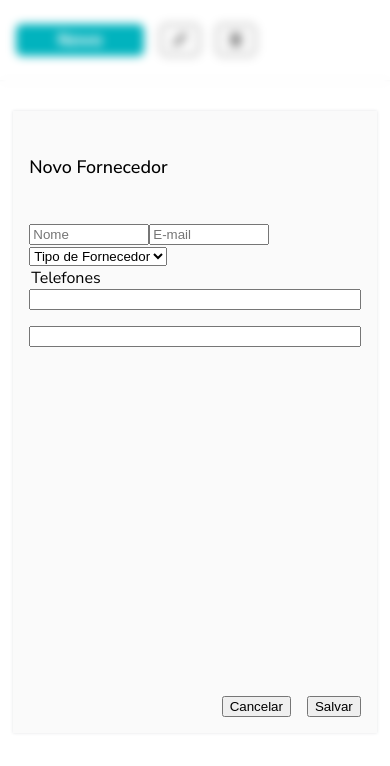
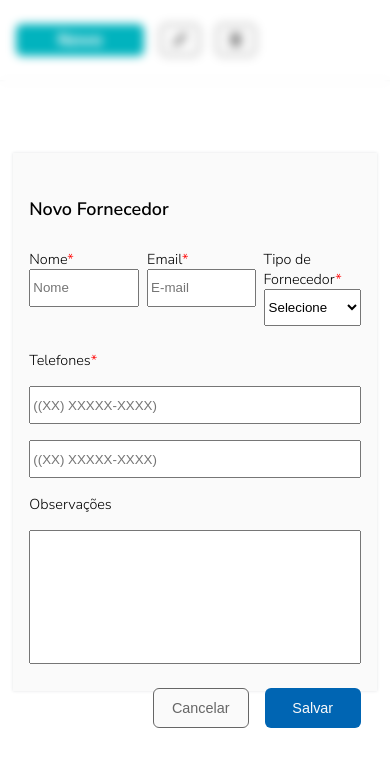
Before and after one commit to brunovdsa/CRUD-Frontend, a React (Vite) app: page / in a window 390 px wide. Both pictures are taken after a click on the button "Novo". Shown: the top 766 px of the page. Built offline with nearby package versions, Linux system fonts and the light colour scheme.

Commit message:
FEAT: Header e layout do Modal Novo Fornecedor finalizado para dispositivos mobile.

```diff
--- /dev/null
+++ b/src/components/Form/Form.scss
@@ -0,0 +1,119 @@
+@use '../../styles/abstracts/colors';
+@use '../../styles/abstracts/fonts';
+
+.title {
+  justify-content: start;
+
+  font-size: fonts.$body;
+  font-weight: fonts.$semi-bold;
+  padding: 1rem 0;
+}
+
+.form {
+  width: 100%;
+  height: 100%;
+  display: grid;
+  grid-template-rows: auto 1fr auto;
+  grid-template-columns: 100%;
+  gap: 1.5rem;
+
+  font-size: fonts.$text;
+  font-weight: fonts.$light;
+
+  fieldset {
+    border: 0;
+    padding: 0;
+    margin: 0;
+  }
+
+  input {
+    height: 2rem;
+  }
+
+  label {
+    span {
+      margin: 0;
+      padding: 0;
+      color: red;
+    }
+  }
+
+  .form-header {
+    display: flex;
+    flex-direction: column;
+
+    .inputs-header {
+      display: flex;
+      justify-content: start;
+      gap: 1rem;
+
+      div {
+        input,
+        select {
+          width: 100%;
+        }
+
+        select {
+          height: 2.33rem;
+        }
+      }
+    }
+  }
+
+  .form-body {
+    display: flex;
+    gap: 1rem;
+    flex-direction: column;
+    justify-content: center;
+
+    textarea {
+      height: 8rem;
+      resize: none;
+    }
+  }
+
+  .form-footer {
+    display: flex;
+    gap: 1rem;
+    justify-content: end;
+
+    .btn-cancel,
+    .btn-submit-form {
+      width: 6rem;
+      height: 2.5rem;
+      border-radius: 6px;
+      transition: 0.2s ease;
+      font-weight: fonts.$regular;
+      font-size: fonts.$text;
+    }
+
+    .btn-submit-form {
+      border: none;
+      outline: none;
+      background-color: colors.$blue;
+      color: colors.$white;
+
+      &:hover {
+        background-color: colors.$hover-blue;
+      }
+    }
+
+    .btn-cancel {
+      display: flex;
+      justify-content: center;
+      align-items: center;
+      background-color: colors.$white;
+      color: colors.$black;
+      cursor: pointer;
+
+      border: 1px solid colors.$black;
+
+      outline: none;
+
+      &:hover {
+        border: 1px solid colors.$blue;
+        color: colors.$blue;
+      }
+    }
+  }
+}
--- /dev/null
+++ b/src/components/Form/Form.tsx
@@ -0,0 +1,81 @@
+import './Form.scss';
+
+interface FormProps {
+  onClick: (e: React.MouseEvent<HTMLElement>) => void;
+}
+
+export function Form(props: FormProps) {
+  return (
+    <form className='form'>
+      <fieldset className='form-header'>
+        <h1 className='title'>Novo Fornecedor</h1>
+        <div className='inputs-header'>
+          <div>
+            <label htmlFor='name'>
+              Nome<span>*</span>
+            </label>
+            <input
+              required
+              id='name'
+              type='text'
+              name='name'
+              placeholder='Nome'
+            />
+          </div>
+          <div>
+            <label htmlFor='email'>
+              Email<span>*</span>
+            </label>
+            <input
+              required
+              id='email'
+              type='text'
+              name='email'
+              placeholder='E-mail'
+            />
+          </div>
+          <div>
+            <label htmlFor='select-supplier'>
+              Tipo de Fornecedor<span>*</span>
+            </label>
+            <select required name='select-supplier' id='select-supplier'>
+              <option value=''>Selecione</option>
+              <option value='Atacadista'>Atacadista</option>
+              <option value='Distribuidor'>Distribuidor</option>
+              <option value='Fabricante'>Distribuidor</option>
+              <option value='Varejista'>Varejista</option>
+            </select>
+          </div>
+        </div>
+      </fieldset>
+      <fieldset className='form-body'>
+        <label>
+          Telefones<span>*</span>
+        </label>
+        <input
+          required
+          type='tel'
+          id='phone-number'
+          name='phone-number'
+          placeholder='((XX) XXXXX-XXXX)'
+        />
+        <input
+          required
+          type='tel'
+          id='phone-number'
+          name='phone-number'
+          placeholder='((XX) XXXXX-XXXX)'
+        />
+        <label htmlFor='comments'>Observações</label>
+        <textarea id='comments' />
+      </fieldset>
+
+      <fieldset className='form-footer'>
+        <button onClick={props.onClick} className='btn-cancel'>
+          Cancelar
+        </button>
+        <button className='btn-submit-form'>Salvar</button>
+      </fieldset>
+    </form>
+  );
+}
--- a/src/components/Header/Header.scss
+++ b/src/components/Header/Header.scss
@@ -13,6 +13,18 @@
 
   button {
     cursor: pointer;
+  }
+
+  .bg-overlay {
+    position: absolute;
+    top: 0;
+    left: 0;
+    width: 100%;
+    height: 100%;
+
+    backdrop-filter: blur(5px);
+    -webkit-backdrop-filter: blur(10px);
+    z-index: 1;
   }
 }
 
--- a/src/components/Header/Header.tsx
+++ b/src/components/Header/Header.tsx
@@ -1,4 +1,4 @@
-import { useState } from 'react';
+import React, { useState } from 'react';
 
 import { DeleteIcon, EditIcon } from '../Icons/Icons';
 import { ModalNewSupplier } from '../ModalNewSupplier/ModalNewSupplier';
@@ -7,8 +7,9 @@ import './Header.scss';
 export function Header() {
   const [isActive, setIsActive] = useState<boolean>(false);
 
-  const handleModalActive = () => {
+  const handleModalActive = (e: React.MouseEvent<HTMLElement>) => {
     setIsActive(!isActive);
+    e.preventDefault();
   };
 
   return (
@@ -23,12 +24,13 @@ export function Header() {
         <DeleteIcon />
       </button>
 
-      {isActive === true ? (
-        <div>
-          <ModalNewSupplier onClick={handleModalActive}></ModalNewSupplier>
-        </div>
-      ) : (
-        ''
+      {isActive && (
+        <>
+          <div className='bg-overlay' onClick={handleModalActive}></div>
+          <div>
+            <ModalNewSupplier onClick={handleModalActive}></ModalNewSupplier>
+          </div>
+        </>
       )}
     </header>
   );
--- a/src/components/ModalNewSupplier/ModalNewSupplier.scss
+++ b/src/components/ModalNewSupplier/ModalNewSupplier.scss
@@ -1,11 +1,5 @@
 @use '../../styles/abstracts/colors';
 @use '../../styles/abstracts/fonts';
-
-fieldset {
-  border: 0;
-  padding: 0;
-  margin: 0;
-}
 
 .modal-bg {
   display: flex;
@@ -18,10 +12,6 @@ fieldset {
   right: 0;
   left: 0;
   position: absolute;
-
-  box-shadow: colors.$box-shadow;
-  backdrop-filter: blur(5px);
-  -webkit-backdrop-filter: blur(5px);
 }
 
 .modal {
@@ -30,45 +20,6 @@ fieldset {
 
   padding: 1rem;
   width: 85%;
-  height: 70%;
+  height: 60%;
+  z-index: 1;
 }
-
-.modal-title {
-  justify-content: start;
-
-  font-size: fonts.$body;
-  font-weight: fonts.$medium;
-  padding: 1rem 0;
-}
-
-.modal-form {
-  width: 100%;
-  height: 100%;
-  display: grid;
-  grid-template-rows: auto 1fr auto;
-  grid-template-columns: 100%;
-}
-
-.form-header {
-  display: flex;
-  flex-direction: column;
-  width: 100%;
-
-  gap: 1rem;
-
-  input {
-    width: 7rem;
-  }
-}
-
-.form-body {
-  display: flex;
-  gap: 1rem;
-  flex-direction: column;
-}
-
-.form-footer {
-  display: flex;
-  gap: 1rem;
-  justify-content: end;
-}
--- a/src/components/ModalNewSupplier/ModalNewSupplier.tsx
+++ b/src/components/ModalNewSupplier/ModalNewSupplier.tsx
@@ -1,38 +1,17 @@
-import { ModalNewSupplierProps } from '../../interfaces/interfaces';
 import { Container } from '../Container/Container';
+import { Form } from '../Form/Form';
 import './ModalNewSupplier.scss';
+
+interface ModalNewSupplierProps {
+  onClick: (e: React.MouseEvent<HTMLElement>) => void;
+}
 
 export function ModalNewSupplier(props: ModalNewSupplierProps) {
   return (
     <Container>
       <div className='modal-bg'>
         <div className='modal'>
-          <form className='modal-form'>
-            <fieldset className='form-header'>
-              <h1 className='modal-title'>Novo Fornecedor</h1>
-              <div className='inputs-header'>
-                <input type='text' name='name' placeholder='Nome' />
-                <input type='text' name='email' placeholder='E-mail' />
-                <select name='' id=''>
-                  <option value=''>Tipo de Fornecedor</option>
-                  <option value='Atacadista'>Atacadista</option>
-                  <option value='Distribuidor'>Distribuidor</option>
-                  <option value='Fabricante'>Distribuidor</option>
-                  <option value='Varejista'>Varejista</option>
-                </select>
-              </div>
-            </fieldset>
-            <fieldset className='form-body'>
-              <legend>Telefones</legend>
-              <input type='text' />
-              <input type='text' />
-            </fieldset>
-
-            <fieldset className='form-footer'>
-              <button onClick={props.onClick}>Cancelar</button>
-              <button>Salvar</button>
-            </fieldset>
-          </form>
+          <Form onClick={props.onClick} />
         </div>
       </div>
     </Container>
--- a/src/styles/abstracts/_colors.scss
+++ b/src/styles/abstracts/_colors.scss
@@ -2,7 +2,8 @@
 
 //STATIC
 $white: #fafafa;
-$blue: #0066b3;
+$blue: #0065b3;
+$hover-blue: #1570b5;
 $light-blue: #01b3be;
 $lighter-blue: #01c4d3;
 $black: #666666;
```
Also changed, not shown: src/components/Container/Container.tsx (+6 -1 lines), src/interfaces/interfaces.ts (deleted, +0 -15 lines), 1 other file (tests, documents, lock files or other folders).
